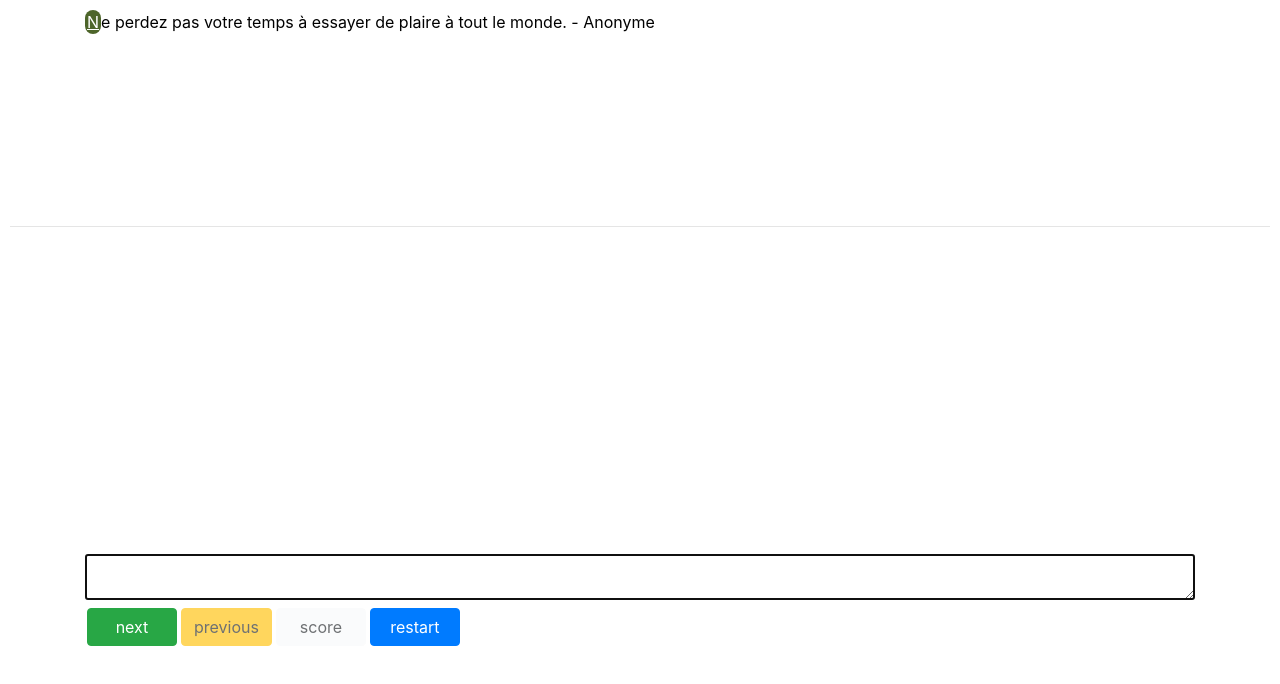
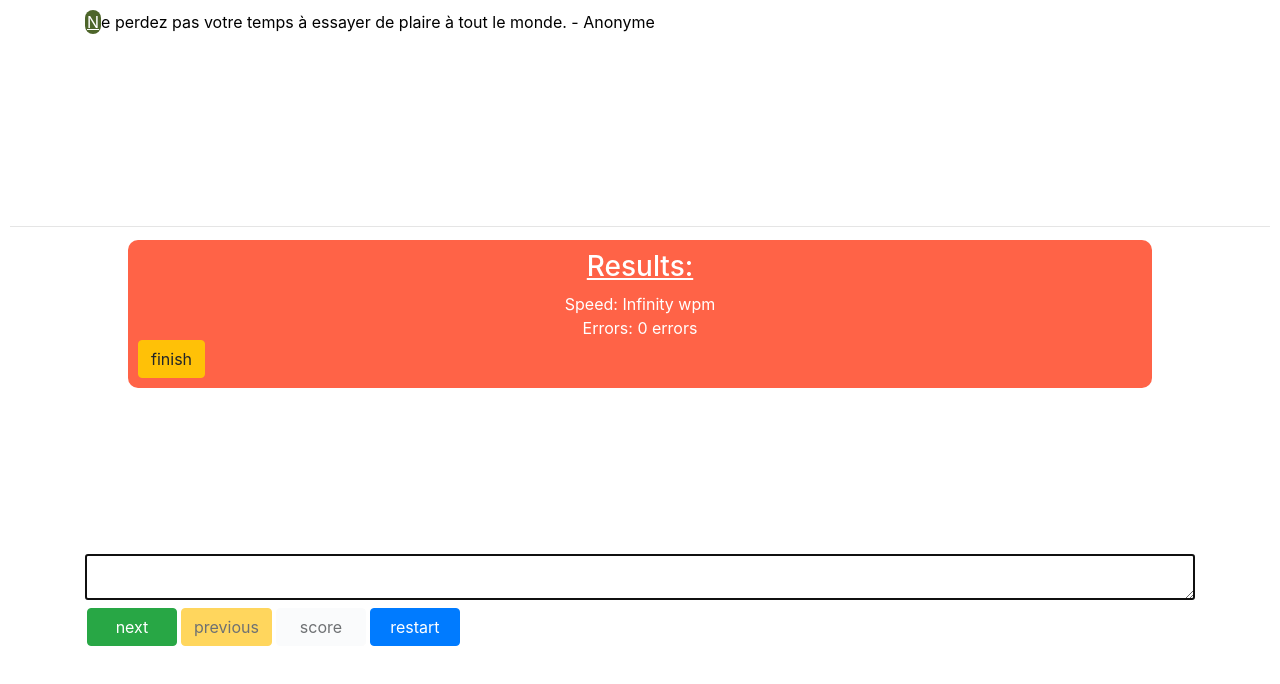
Before and after one commit to YALNEZAMI/dactylo, an Angular app: page / in a window 1280 px wide. Shown: the top 684 px of the page. Built offline with nearby package versions, Linux system fonts and the light colour scheme.

Commit message:
width and position of result div

```diff
--- a/src/app/app.component.css
+++ b/src/app/app.component.css
@@ -33,11 +33,11 @@ padding: 0%;
     min-width: 90px;
 }
 #result{
-    display: none;
+    display: block;
     position: fixed;
-    top: 25%;
-    left: 25%;
-    width: 50%;
+    top: 30%;
+    left: 10%;
+    width: 80%;
     height: max-content;
     background-color: tomato;
     color: white;
```
